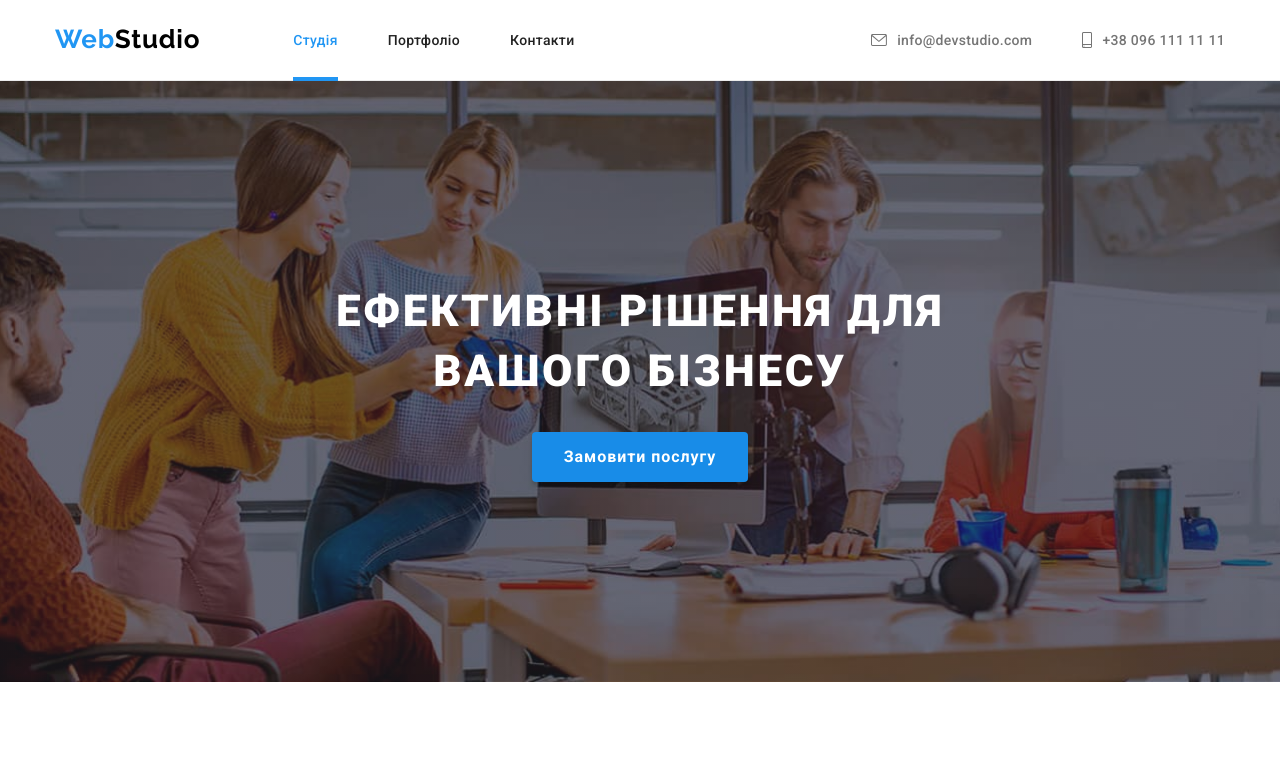
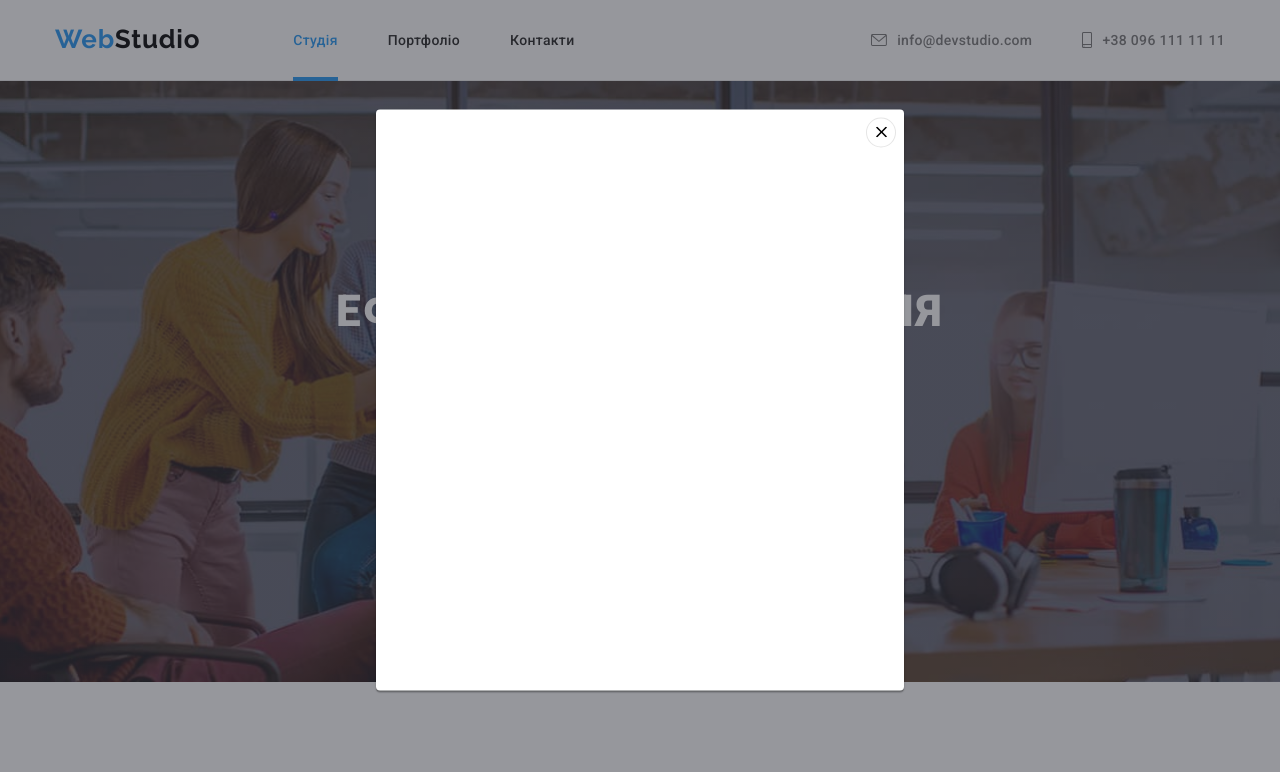
Before and after one commit to AnastasiyaGorelkina/goit-markup-hw-05, a plain HTML site: page index.html in a window 1280 px wide. Both pictures are taken after a click on the button "Замовити послугу". Shown: the top 772 px of the page. Drawn offline with nearby package versions, Linux system fonts and the light colour scheme.

Commit message:
add modal

```diff
--- a/css/styles.css
+++ b/css/styles.css
@@ -382,7 +382,8 @@ h1, h2, h3, p {
     box-shadow: 0px 1px 1px rgba(0, 0, 0, 0.12), 0px 4px 4px rgba(0, 0, 0, 0.06), 1px 4px 6px rgba(0, 0, 0, 0.16);
  }
 
- .card-pro:hover .pro-overlay {
+ .card-pro:hover .pro-overlay,
+ .card-pro:focus .pro-overlay {
     transform: translate(0);
  }
  .pro-thumb {
@@ -568,3 +569,55 @@ img {
 .link.mail {
     color: var(--text-link-footer);
 }
+
+.backdrop {
+    position: fixed;
+    top: 0;
+    left: 0;
+
+    width: 100%;
+    height: 100%;
+
+    background-color: #2F303A80;
+
+    opacity: 1;
+    transition: opacity 250ms cubic-bezier(0.4, 0, 0.2, 1);
+}
+.backdrop.is-hidden {
+    opacity: 0;
+    pointer-events: none;
+    visibility: hidden;
+}
+.backdrop.is-hidden .modal {
+    transform: translate(-50%,-50%) scale(1.1);
+}
+.modal {
+    position: absolute;
+
+    top: 50%;
+    left: 50%;
+    transform: translate(-50%,-50%) scale(1);
+
+    width: 528px;
+    min-height: 581px;
+
+    background-color: var(--primary-background-color);
+
+    box-shadow: 0px 1px 3px rgba(0, 0, 0, 0.12), 0px 1px 1px rgba(0, 0, 0, 0.14), 0px 2px 1px rgba(0, 0, 0, 0.2);
+    border-radius: 4px;
+
+    transition: transform 250ms cubic-bezier(0.4, 0, 0.2, 1);
+
+}
+.btn-close {
+    position: absolute;
+    top: 8px;
+    right: 8px;
+
+    width: 30px;
+    height: 30px;
+
+    background-color: var(--primary-background-color);
+    border: 1px solid #0000001A;
+    border-radius: 50%;
+}
--- a/index.html
+++ b/index.html
@@ -51,7 +51,7 @@
         <section class="hero">
             <div class="container">
             <h1 class="hero-text">Ефективні рішення для вашого бізнесу</h1>
-            <button type="button" class="button">Замовити послугу</button>
+            <button type="button" class="button" data-modal-open>Замовити послугу</button>
             </div>
         </div>
         </section>
@@ -439,6 +439,14 @@
         </div>
 
     </footer>
+    <div class="backdrop is-hidden" data-modal>
+        <div class="modal">
+            <button aria-label="Закрити" class="btn-close" data-modal-close>
+                <svg width="11px" height="11px" class="icon-close"><use href="./images/icon-dagger.svg#dagger"></use></svg>
+            </button>
+        </div>
+    </div>
+    <script src="./js/modal.js"></script>
 </body>
 
 </html>
--- /dev/null
+++ b/js/modal.js
@@ -0,0 +1,14 @@
+(() => {
+    const refs = {
+      openModalBtn: document.querySelector("[data-modal-open]"),
+      closeModalBtn: document.querySelector("[data-modal-close]"),
+      modal: document.querySelector("[data-modal]"),
+    };
+
+    refs.openModalBtn.addEventListener("click", toggleModal);
+    refs.closeModalBtn.addEventListener("click", toggleModal);
+
+    function toggleModal() {
+      refs.modal.classList.toggle("is-hidden");
+    }
+  })();
```
